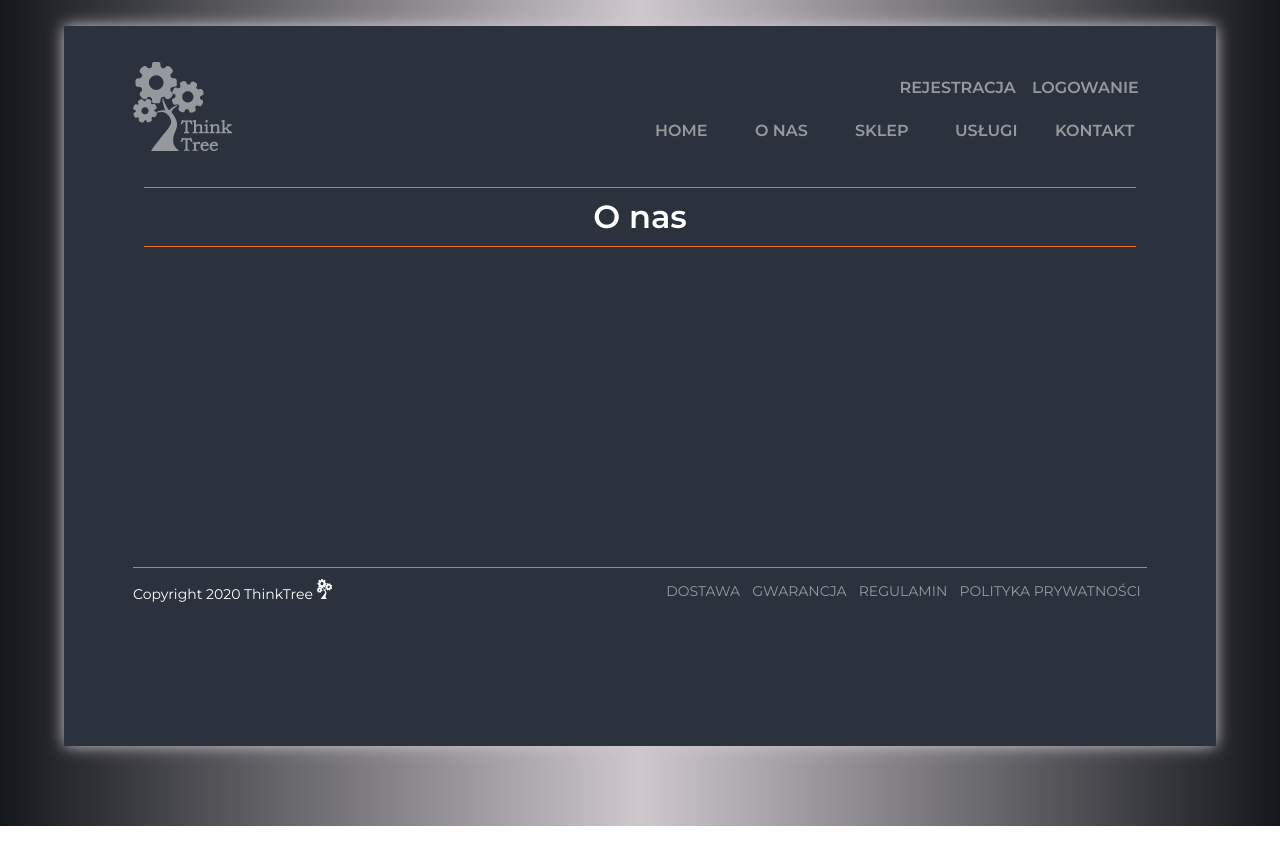
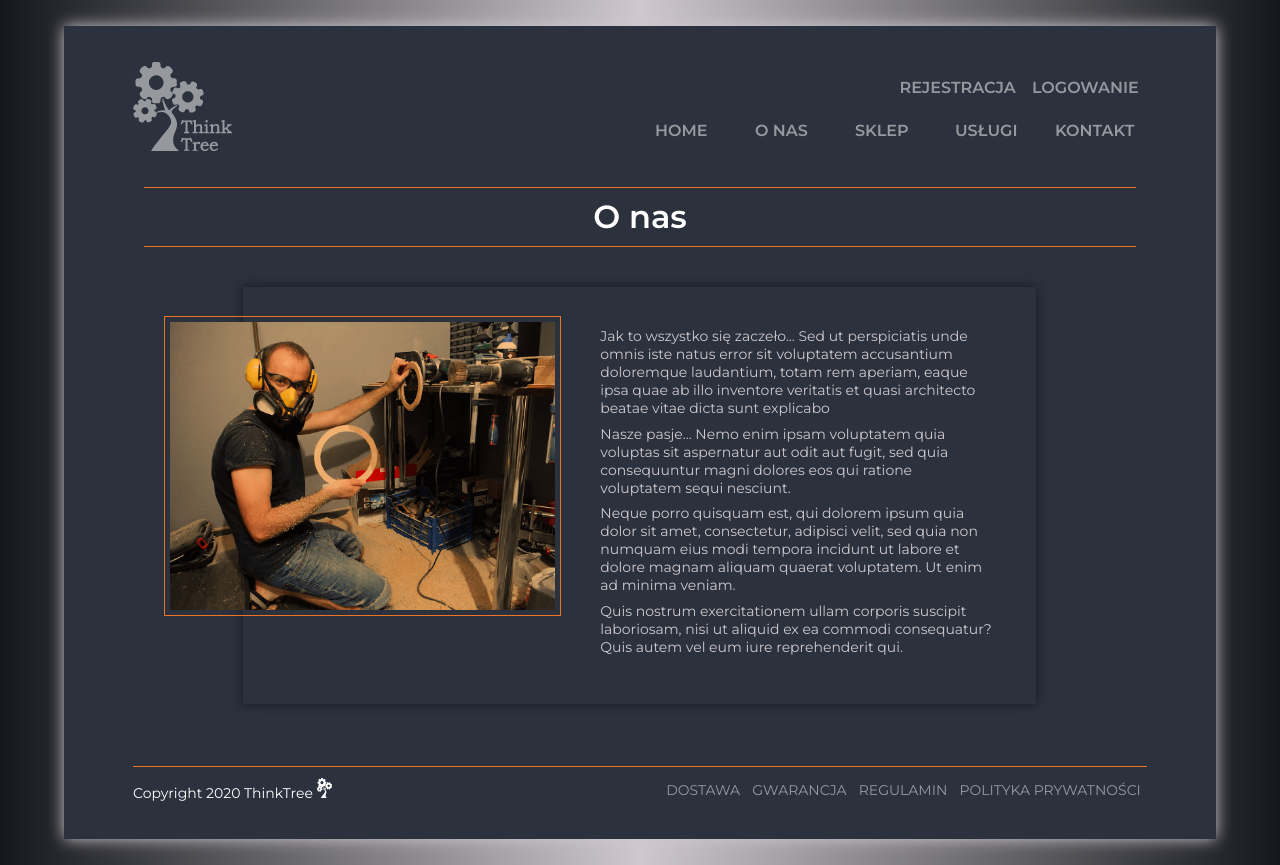
Before and after one commit to ArlBiern/OnlineShop, a React (Create React App) app in the folder client/: page /aboutUs in a window 1280 px wide. Before the commit the page ends 826 px from the top, so only its background shows below. Built offline with nearby package versions, Linux system fonts and the light colour scheme; no server answers.

Commit message:
Add AboutUs component

```diff
--- a/client/src/components/nav/AboutUs.js
+++ b/client/src/components/nav/AboutUs.js
@@ -1,9 +1,17 @@
 import React from 'react';
+import '../../styles/AboutUs.css';
 
 const AboutUs = () => {
   return (
     <div className="container">
       <h1>O nas</h1>
+      <div className="desc_container about">
+        <img src="/img/Ariel.png" alt="ThinkTree Ariel" />
+        <p>Jak to wszystko się zaczeło... Sed ut perspiciatis unde omnis iste natus error sit voluptatem accusantium doloremque laudantium, totam rem aperiam, eaque ipsa quae ab illo inventore veritatis et quasi architecto beatae vitae dicta sunt explicabo</p>
+        <p>Nasze pasje... Nemo enim ipsam voluptatem quia voluptas sit aspernatur aut odit aut fugit, sed quia consequuntur magni dolores eos qui ratione voluptatem sequi nesciunt.</p>
+        <p>Neque porro quisquam est, qui dolorem ipsum quia dolor sit amet, consectetur, adipisci velit, sed quia non numquam eius modi tempora incidunt ut labore et dolore magnam aliquam quaerat voluptatem. Ut enim ad minima veniam.</p>
+        <p>Quis nostrum exercitationem ullam corporis suscipit laboriosam, nisi ut aliquid ex ea commodi consequatur? Quis autem vel eum iure reprehenderit qui.</p>
+      </div>
     </div>
   )
 }
--- a/client/src/components/nav/Home.js
+++ b/client/src/components/nav/Home.js
@@ -4,7 +4,7 @@
 const Home = () => {
   return (
     <div className="container">
-      <div className="home">
+      <div className="home desc_container">
         <img src="/img/home3.png" alt="wieszak na klucze z różą" />
         <img src="/img/home1.png" alt="żyrandol, lampa w kształcie żarówki" />
         <img src="/img/home2.png" alt="materiał drewno, różne kolory" />
--- /dev/null
+++ b/client/src/styles/AboutUs.css
@@ -0,0 +1,10 @@
+.about img {
+  width: 50%;
+  top: 7%;
+  left: -10%;
+}
+
+.about p {
+  position: relative;
+  left: 40%;
+}
--- a/client/src/styles/App.css
+++ b/client/src/styles/App.css
@@ -91,3 +91,24 @@
   color: var(--dark_shadow);
   font-weight: 600;
 }
+
+.desc_container {
+  width: 80%;
+  padding: 4% 20%;
+  margin: 4% auto;
+  box-shadow: 0 0 10px var(--main_background);
+  position: relative;
+  color: var(--light_shadow);
+}
+
+.desc_container img {
+  padding: 5px;
+  height: auto;
+  border: 1px solid var(--details);
+  position: absolute;
+}
+
+.desc_container p {
+  font-size: 14px;
+  padding-bottom: 2%;
+}
--- a/client/src/styles/Home.css
+++ b/client/src/styles/Home.css
@@ -1,18 +1,3 @@
-.home {
-  width: 80%;
-  padding: 4% 20%;
-  margin: 4% auto;
-  box-shadow: 0 0 10px var(--main_background);
-  position: relative;
-}
-
-.home img {
-  padding: 5px;
-  height: auto;
-  border: 1px solid var(--details);
-  position: absolute;
-}
-
 .home img:first-of-type {
   top: 3%;
   left: -10%;
@@ -31,21 +16,15 @@
   width: 30%;
 }
 
-.home p, .home h3 {
-  color: var(--light_shadow);
-}
-
-.home p {
-  font-size: 14px;
-  padding-bottom: 2%;
-  margin-bottom: 3%;
-  border-bottom: 1px solid var(--details);
-}
-
 .home h3 {
   margin: 2% 0;
   font-weight: 600;
   text-transform: uppercase;
+}
+
+.home p {
+  margin-bottom: 3%;
+  border-bottom: 1px solid var(--details);
 }
 
 .home div {
```
Also changed, not shown: client/public/img/Ariel.png (added).
